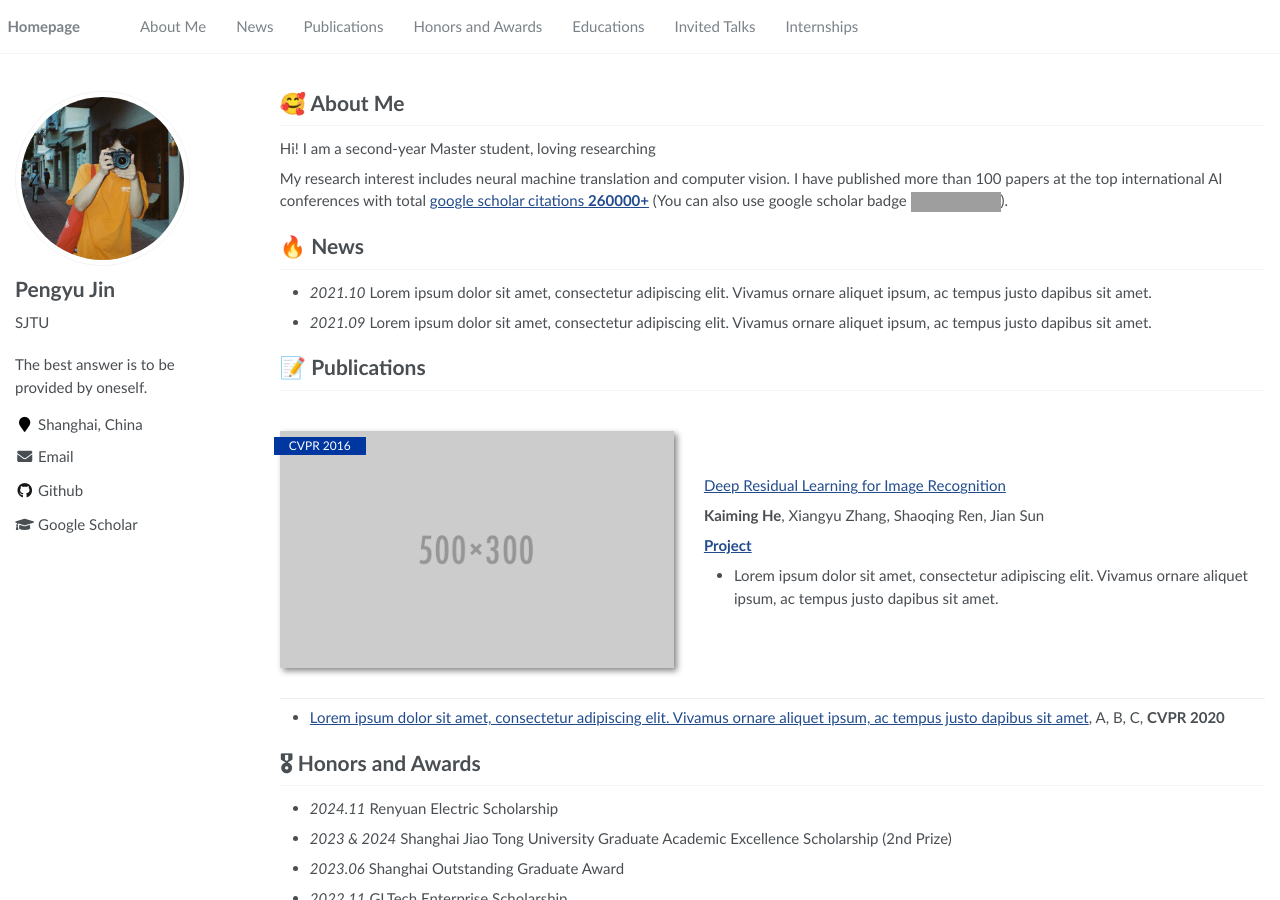
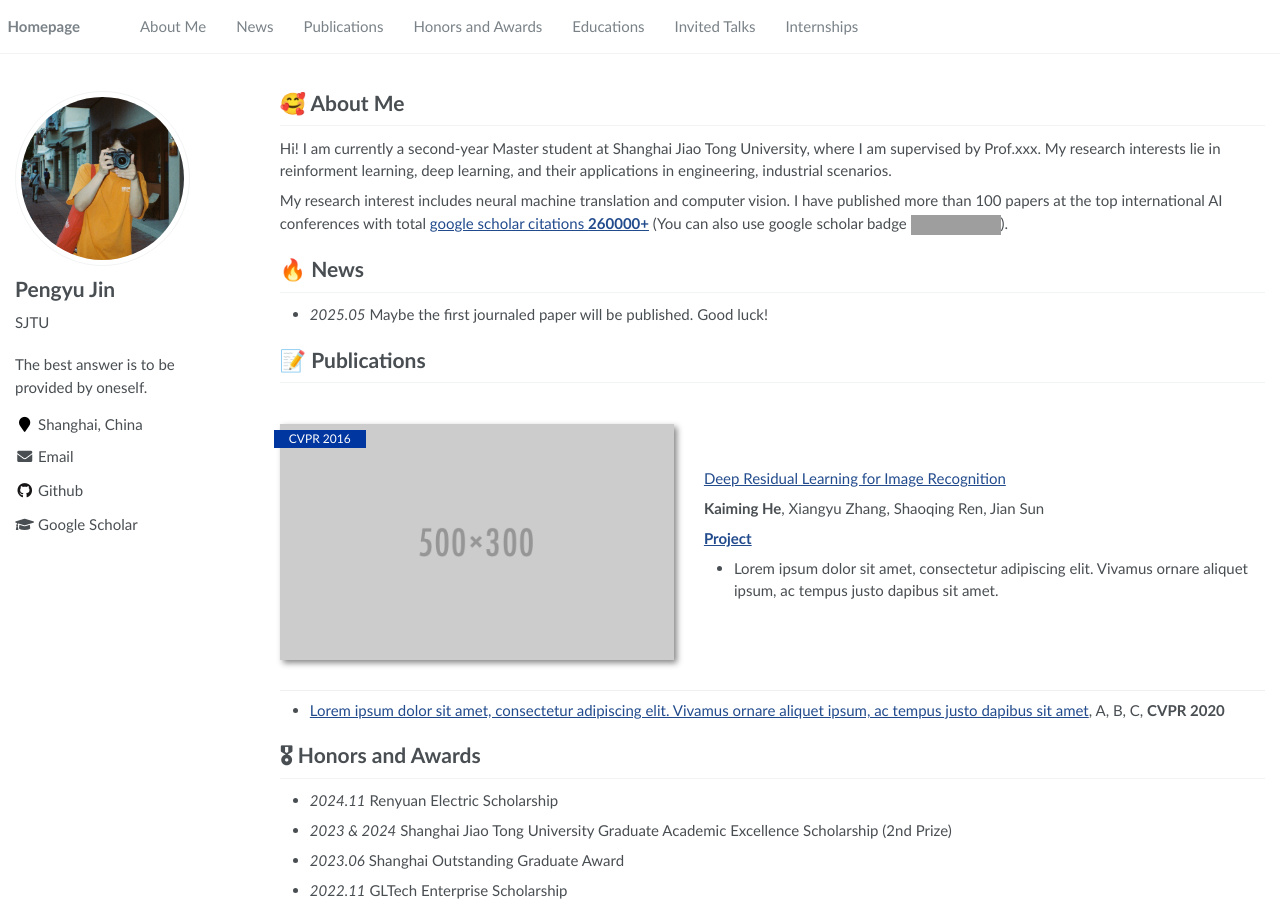
Before and after one commit to Pengyu-Jin/AcademicPages, a Jekyll site: the page built from _pages/about.md, in a window 1280 px wide and 900 px high. Built offline with Jekyll 4.4.1, drawn with Linux system fonts in a browser that asks for light colours; grey boxes are pictures that could not be loaded.

Commit message:
familiar with the structure

```diff
--- a/_pages/about.md
+++ b/_pages/about.md
@@ -18,14 +18,14 @@ redirect_from:
 <span class='anchor' id='about-me'></span>
 
 # 🥰 About Me
-Hi! I am a second-year Master student, loving researching
+Hi! I am currently a second-year Master student at Shanghai Jiao Tong University, where I am supervised by Prof.xxx. My research interests lie in reinforment learning, deep learning, and their applications in engineering, industrial scenarios.
 
 My research interest includes neural machine translation and computer vision. I have published more than 100 papers at the top international AI conferences with total <a href='https://scholar.google.com/citations?user=DhtAFkwAAAAJ'>google scholar citations <strong><span id='total_cit'>260000+</span></strong></a> (You can also use google scholar badge <a href='https://scholar.google.com/citations?user=DhtAFkwAAAAJ'><img src="https://img.shields.io/endpoint?url={{ url | url_encode }}&logo=Google%20Scholar&labelColor=f6f6f6&color=9cf&style=flat&label=citations"></a>).
 
 
 # 🔥 News
-- *2021.10* Lorem ipsum dolor sit amet, consectetur adipiscing elit. Vivamus ornare aliquet ipsum, ac tempus justo dapibus sit amet.
-- *2021.09* Lorem ipsum dolor sit amet, consectetur adipiscing elit. Vivamus ornare aliquet ipsum, ac tempus justo dapibus sit amet.
+- *2025.05* Maybe the first journaled paper will be published. Good luck!
+
 
 # 📝 Publications
 
```
